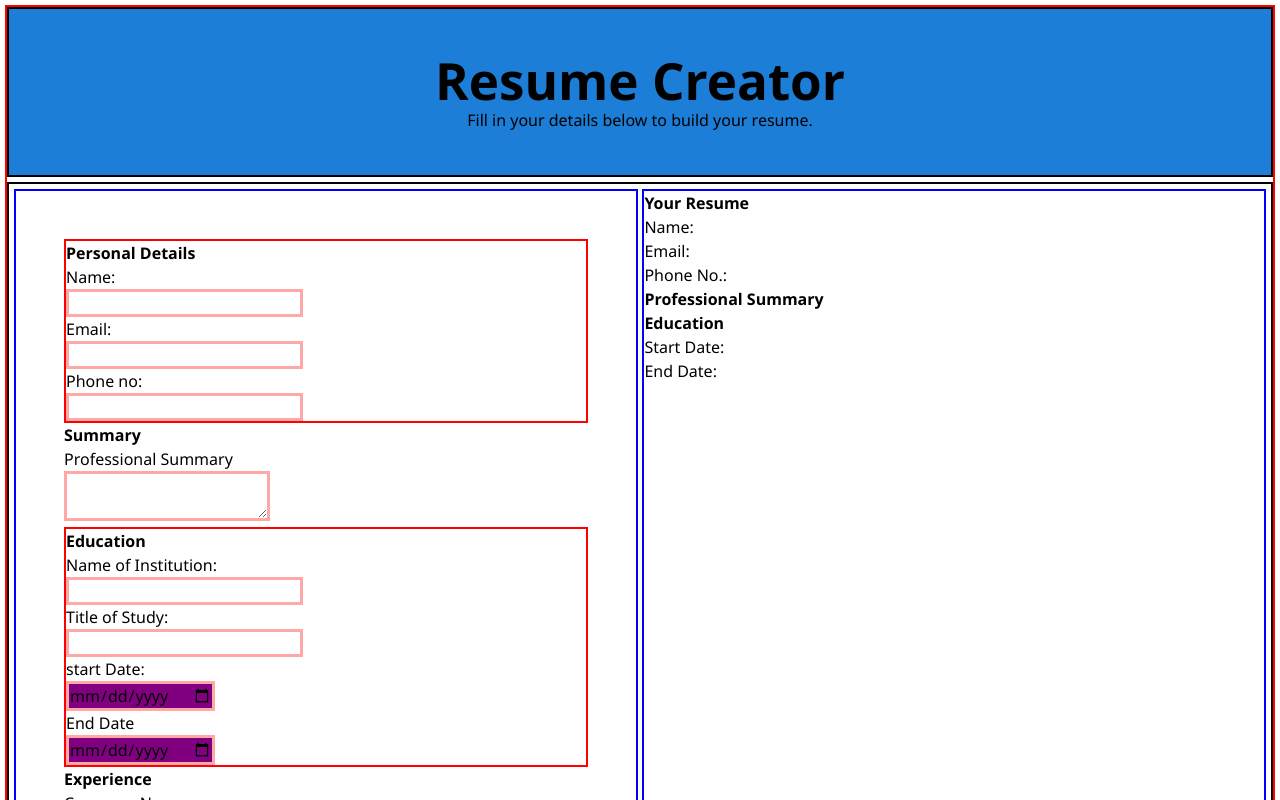
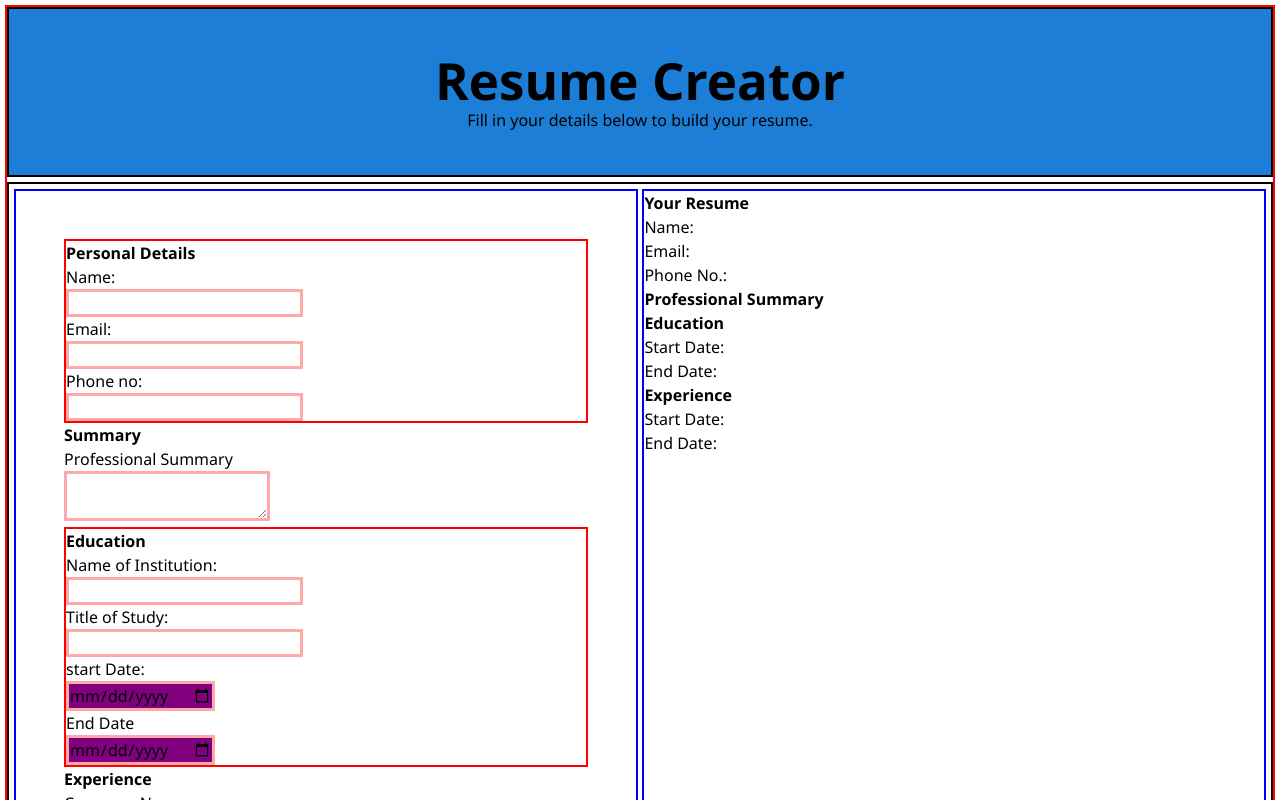
Before and after one commit to davynyakinyua/cv-application, a React (Vite) app: page / in a window 1280 px wide. Shown: the top 800 px of the page. Built offline with nearby package versions, Linux system fonts and the light colour scheme.

Commit message:
Verify output displayed from form input

```diff
--- a/src/components/main/education.jsx
+++ b/src/components/main/education.jsx
@@ -22,13 +22,13 @@ function Education (){
             <br />
             <input type="text" id="title" name="title" value={formData?.title || ''} onChange={handleChange} required />
             <br />
-            <label htmlFor="school-start-date">start Date:</label>
+            <label htmlFor="schoolStartDate">start Date:</label>
             <br />
-            <input type="date" id="school-start-date" name="school-start-date" value={formData?.start || ''} onChange={handleChange} required />
+            <input type="date" id="schoolStartDate" name="schoolStartDate" value={formData?.schoolStartDate || ''} onChange={handleChange} required />
             <br />
-            <label htmlFor="school-end-date">End Date</label>
+            <label htmlFor="schoolEndDate">End Date</label>
             <br />
-            <input type="date" id="end-date" name="school-end-date" value={formData?.end || ''} onChange={handleChange} required />
+            <input type="date" id="schoolEndDate" name="schoolEndDate" value={formData?.schoolEndDate || ''} onChange={handleChange} required />
         </div>
     );
 }
--- a/src/components/main/experience.jsx
+++ b/src/components/main/experience.jsx
@@ -27,11 +27,11 @@ function Experience (){
             <br />
             <label htmlFor="job-start">Start Date:</label>
             <br />
-            <input type="date" id="job-start" name="job-start" value={formData?.start || ''} onChange={handleChange} required />
+            <input type="date" id="job-start" name="jobStart" value={formData?.jobStart || ''} onChange={handleChange} required />
             <br />
             <label htmlFor="job-end">End Date:</label>
             <br />
-            <input type="date" id="job-end" name="job-end" value={formData?.end || ''} onChange={handleChange} required />
+            <input type="date" id="job-end" name="jobEnd" value={formData?.jobEnd || ''} onChange={handleChange} required />
         </div>
     );
 }
--- a/src/components/main/mainContainer.jsx
+++ b/src/components/main/mainContainer.jsx
@@ -26,13 +26,13 @@ function MainComponent (){
             summary: e.target.summary.value,
             institution: e.target.institution.value,
             title: e.target.title.value,
-            schoolStartDate: e.target.start.value,
-            schoolEndDate: e.target.end.value,
+            schoolStartDate: e.target.schoolStartDate.value,
+            schoolEndDate: e.target.schoolEndDate.value,
             company: e.target.company.value,
             position: e.target.position.value,
             responsibilities: e.target.responsibilities.value,
-            jobStartDate: e.target.start.value,
-            jobEndDate: e.target.end.value,
+            jobStartDate: e.target.jobStart.value,
+            jobEndDate: e.target.jobEnd.value,
         };
         console.log('Form Data:', formData);
         setData(formData);
@@ -56,14 +56,22 @@ function MainComponent (){
                 <p>Name: {data.username || ''}</p>
                 <p>Email: {data.email || ''}</p>
                 <p>Phone No.: {data.phone || ''}</p>
+
                 <h3>Professional Summary</h3>
                 <p>{data.summary || ''}</p>
+
                 <h4>Education</h4>
                 <p>{data.institution || ''}</p>
                 <p>{data.title || ''}</p>
                 <p>Start Date: {data.schoolStartDate || ''}</p>
                 <p>End Date: {data.schoolEndDate || ''}</p>
 
+                <h5>Experience</h5>
+                <p>{data.company || ''}</p>
+                <p>{data.position || ''}</p>
+                <p>{data.responsibilities || ''}</p>
+                <p>Start Date: {data.jobStartDate || ''}</p>
+                <p>End Date: {data.jobEndDate || ''}</p>
 
             </div>
         </div>
```
